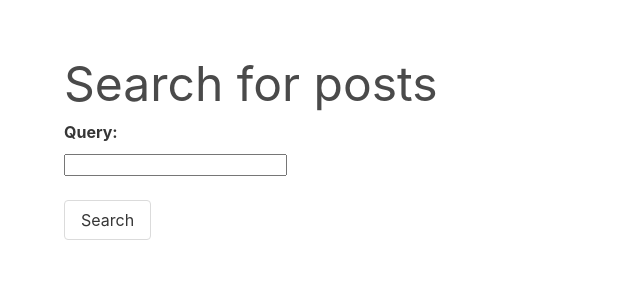
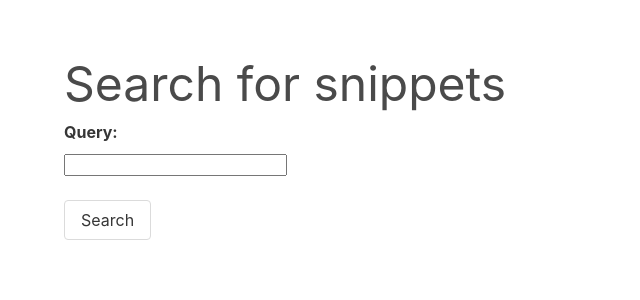
Before and after one commit to raj3k/code_snip, a Django app: template snippets/templates/snippets/snippet/search.html in a window 1280 px wide. Shown: the part 56-356 px from the top of the page, without its empty margins (0-640 px from the left). Run offline with Django 3.2, Linux system fonts and the light colour scheme; the template is opened without the code that fills it, so the values that code supplies are empty, except form fields; tables that the repository leaves empty hold one stand-in row (values such as "Sample post"); form fields are guessed from the names that the template uses; some libraries are stand-ins or nearby versions.

Commit message:
changed wording in h1

```diff
--- a/snippets/templates/snippets/snippet/search.html
+++ b/snippets/templates/snippets/snippet/search.html
@@ -25,7 +25,7 @@
     {% endfor %}
     <p><a href="{% url "snippets:search" %}" class="button">Search again</a></p>
   {% else %}
-    <h1 class="is-size-1">Search for posts</h1>
+    <h1 class="is-size-1">Search for snippets</h1>
     <form method="get">
         <div class="columns">
 			<div class="column is-one-quarter">
```
